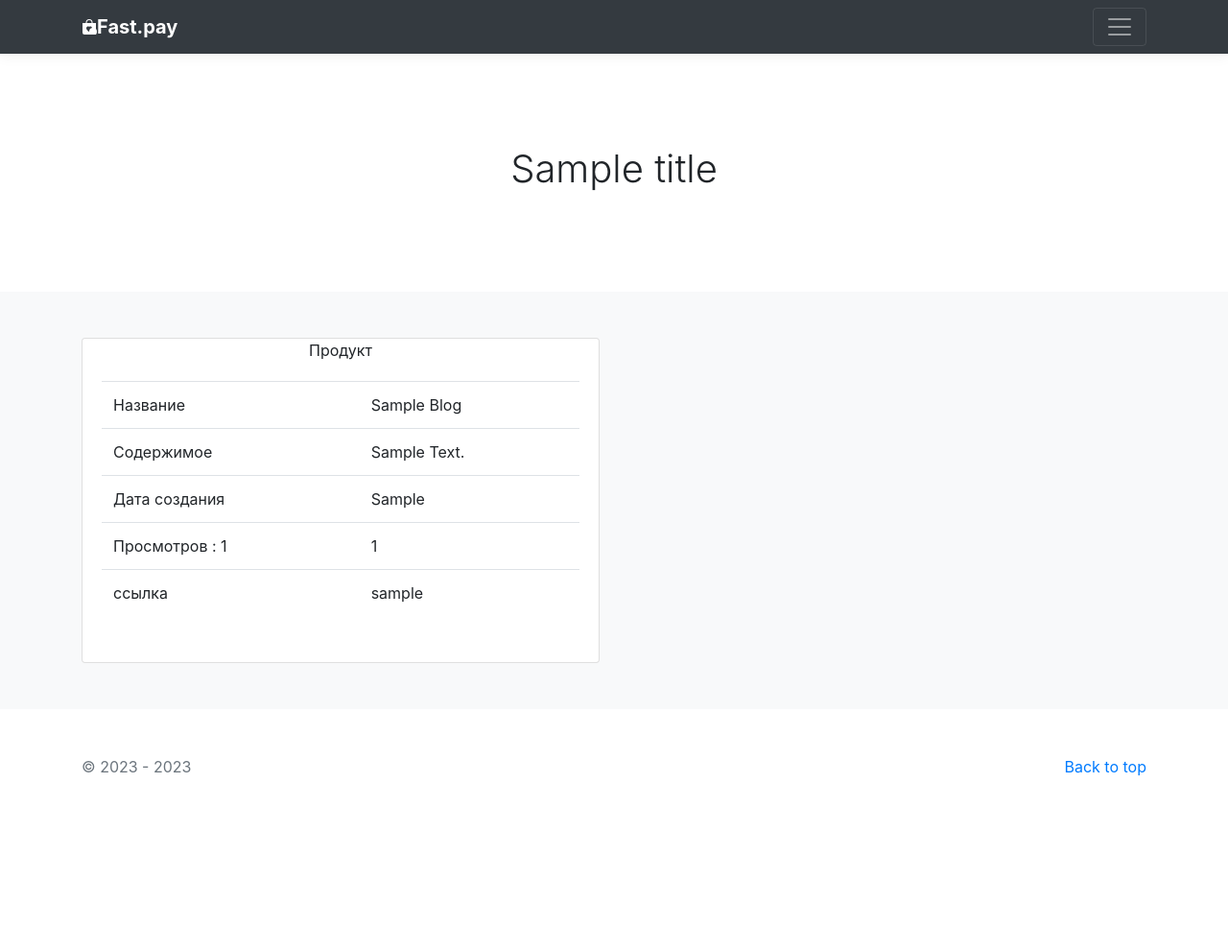
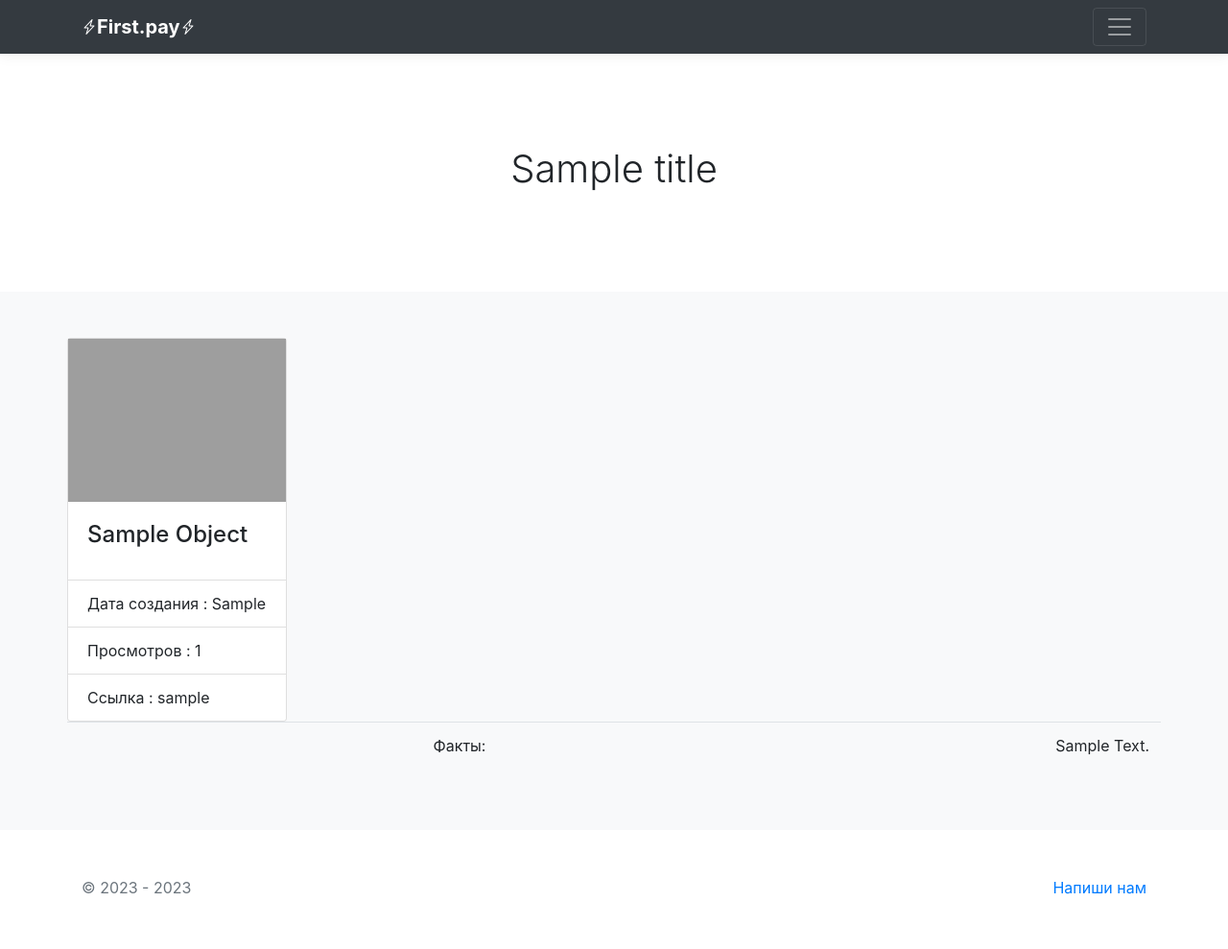
Before and after one commit to Fl1up/Django_homework_3, a Django app: template main/Blog/templates/Blog/blog_detail.html in a window 1280 px wide. Shown: the whole page at 96% size. Before the commit the page ends 809 px from the top, so only its background shows below. Run offline with Django 4.2, Linux system fonts and the light colour scheme; the template is opened without the code that fills it: most values are stand-ins (such as "Sample title", 1, 10 or a date in 2020); data that the repository does not hold is empty; some libraries are stand-ins or nearby versions; grey boxes are pictures that could not be loaded.

Commit message:
рабочий переделанный вариант

```diff
--- a/main/Blog/templates/Blog/blog_confirm_delete.html
+++ b/main/Blog/templates/Blog/blog_confirm_delete.html
@@ -7,7 +7,7 @@
                 <div class="card-body">
                     <form method="post">
                         {% csrf_token %}
-                        <p>Хотите удалить блог "{{ object.title }}"?</p>
+                        <p>Хотите удалить блог "{{ object.title|title }}"?</p>
                         <button type="submit" class="btn btn-danger">Подтвердить</button>
                         <a href='{% url 'Blog:list'%}' class="btn btn-warning">Отменить </a>
                     </form>
--- a/main/Blog/templates/Blog/blog_detail.html
+++ b/main/Blog/templates/Blog/blog_detail.html
@@ -1,35 +1,24 @@
 {% extends 'main/base.html' %}
+{% load mediapath %}
 {% block content %}
-    <div class="col-12">
-        <div class="row">
-            <div class="col-6">
+
     <div class="card">
-                    <center
-                    <h3 class="card-title">
-                        Продукт
-                    </h3>
-                <div>
+        <img src="{% mediapath object.preview %}" width="100%" height="170" alt="Иллюстрация" style="float: left;">
+
         <div class="card-body">
-                    <table class="table">
+            <h4 class="card-title">{{ object.title|title|truncatechars:100 }}</h4>
+        </div>
+
+        <ul class="list-group list-group-flush">
+            <li class="list-group-item">Дата создания : {{ blog.create_data|title }}</li>
+            <li class="list-group-item">Просмотров : {{ object.views_count }}</li>
+            <li class="list-group-item">Cсылка : {{ object.slug }}</li>
+        </ul>
+    </div>
+    <table class="table" style="text-align: right;">
         <tr>
-                            <td>Название</td>
-                            <td>{{ blog.title|title }}</td>
-                        </tr>
-                        <tr>
-                            <td>Содержимое</td>
+            <td>Факты:</td>
             <td>{{ blog.body|title }}</td>
-                        </tr>
-                        <tr>
-                            <td>Дата создания</td>
-                            <td>{{ blog.create_data|title }}</td>
-                        </tr>
-                        <tr>
-                            <td>Просмотров : {{ object.views_count }}</td>
-                            <td>{{ blog.count_views|title }}</td>
-                        </tr>
-                        <tr>
-                            <td>ссылка</td>
-                            <td>{{ object.slug }}</td>
         </tr>
     </table>
 {% endblock %}
--- a/main/Product/templates/main/base.html
+++ b/main/Product/templates/main/base.html
@@ -9,7 +9,8 @@
     <meta name="author" content="">
 
 
-    <title>{{ title }}</title>
+    <title>{{ title|title }}</title>
+
 
     <link rel="canonical" href="https://getbootstrap.com/docs/4.0/examples/album/">
 
@@ -39,10 +40,13 @@
             <a href="#" class="navbar-brand d-flex align-items-center">
                 <svg xmlns="http://www.w3.org/2000/svg" width="16" height="16" fill="currentColor"
                      class="bi bi-bag-heart-fill" viewBox="0 0 16 16">
-                    <path d="M11.5 4v-.5a3.5 3.5 0 1 0-7 0V4H1v10a2 2 0 0 0 2 2h10a2 2 0 0 0 2-2V4h-3.5ZM8 1a2.5 2.5 0 0 1 2.5 2.5V4h-5v-.5A2.5 2.5 0 0 1 8 1Zm0 6.993c1.664-1.711 5.825 1.283 0 5.132-5.825-3.85-1.664-6.843 0-5.132Z"/>x
-                <circle cx="12" cy="13" r="4"></circle>
+                    <path d="M11.251.068a.5.5 0 0 1 .227.58L9.677 6.5H13a.5.5 0 0 1 .364.843l-8 8.5a.5.5 0 0 1-.842-.49L6.323 9.5H3a.5.5 0 0 1-.364-.843l8-8.5a.5.5 0 0 1 .615-.09zM4.157 8.5H7a.5.5 0 0 1 .478.647L6.11 13.59l5.732-6.09H9a.5.5 0 0 1-.478-.647L9.89 2.41 4.157 8.5z"/>
                 </svg>
-                <strong>Fast.pay</strong>
+                <strong>First.pay</strong>
+                <svg xmlns="http://www.w3.org/2000/svg" width="16" height="16" fill="currentColor"
+                     class="bi bi-bag-heart-fill" viewBox="0 0 16 16">
+                    <path d="M11.251.068a.5.5 0 0 1 .227.58L9.677 6.5H13a.5.5 0 0 1 .364.843l-8 8.5a.5.5 0 0 1-.842-.49L6.323 9.5H3a.5.5 0 0 1-.364-.843l8-8.5a.5.5 0 0 1 .615-.09zM4.157 8.5H7a.5.5 0 0 1 .478.647L6.11 13.59l5.732-6.09H9a.5.5 0 0 1-.478-.647L9.89 2.41 4.157 8.5z"/>
+                </svg>
             </a>
             <button class="navbar-toggler" type="button" data-toggle="collapse" data-target="#navbarHeader"
                     aria-controls="navbarHeader" aria-expanded="false" aria-label="Toggle navigation">
@@ -74,9 +78,10 @@
 </main>
 
 <footer class="text-muted">
+
     <div class="container">
         <p class="float-right">
-            <a href="#">Back to top</a>
+            <a href="{% url 'main:contact' %}">Напиши нам</a>
         </p>
         <p>&copy; 2023 - {% now 'Y' %}</p>
     </div>
--- a/main/Product/templates/main/contact.html
+++ b/main/Product/templates/main/contact.html
@@ -16,7 +16,9 @@
                 <input class="form-control mb-2" name="name" placeholder="Андрей"/>
                 <input class="form-control mb-2" name="email" placeholder="Andry2007@example.com"/>
                 <textarea class="form-control mb-2" name="massage" placeholder="Хочу с вами работать"></textarea>
-            <button type="submit" class="btn btn-primary form-control">Отправить</button>
+                <button type="submit" class="btn btn-outline-primary form-control">Отправить</button>
+
+
             </form>
         </div>
 {% endblock %}
--- a/main/Product/templates/main/include/inc_main_manu.html
+++ b/main/Product/templates/main/include/inc_main_manu.html
@@ -1,8 +1,34 @@
-<div class="col-sm-4 offset-md-1 py-4">
-    <h4 class="text-white">Меню</h4>
-    <ul class="list-unstyled">
-        <li><a href="{% url 'main:list' %}" class="text-white">Продукты</a></li>
-        <li><a href="{% url 'main:contact' %}" class="text-white">Контакты</a></li>
-        <li><a href="{% url 'Blog:list' %}" class="text-white">Блог</a></li>
+<div class="d-flex flex-wrap align-items-center justify-content-center justify-content-lg-start">
+    <a href="/" class="d-flex align-items-center my-2 my-lg-0 me-lg-auto text-white text-decoration-none">
+        <svg class="bi me-2" width="40" height="32" role="img" aria-label="Bootstrap">
+            <use xlink:href="#bootstrap"></use>
+        </svg>
+    </a>
+    <ul class="nav col-12 col-lg-auto my-2 justify-content-center my-md-0 text-small">
+        <li>
+            <a href="{% url 'Blog:list' %}" class="nav-link text-white">
+                <svg class="bi d-block mx-auto mb-1" width="24" height="24">
+                    <use xlink:href="#table"></use>
+                </svg>
+                Блог
+            </a>
+        </li>
+        <li>
+            <a href="{% url 'main:list' %}" class="nav-link text-white">
+                <svg class="bi d-block mx-auto mb-1" width="24" height="24">
+                    <use xlink:href="#grid"></use>
+                </svg>
+                Продукты
+            </a>
+        </li>
+        <li>
+            <a href="{% url 'main:contact' %}" class="nav-link text-white">
+                <svg class="bi d-block mx-auto mb-1" width="24" height="24">
+                    <use xlink:href="#people-circle"></use>
+                </svg>
+                Контакты
+            </a>
+
+        </li>
     </ul>
 </div>
--- a/main/Product/templates/main/products_detail.html
+++ b/main/Product/templates/main/products_detail.html
@@ -1,5 +1,6 @@
 {% extends 'main/base.html' %}
 {% block content %}
+
     <div class="col-10">
     {% for product in product %}
         <div class="card mb-4 rounded-3 shadow-sm">
@@ -10,7 +11,9 @@
                 <h1 class="card-title pricing-card-title">{{ product.purchase_price }}<small
                         class="text-body-secondary fw-light">/руб</small></h1>
                 <ul class="list-unstyled mt-3 mb-4">
-                    Категория: {{ product.category|title }}<br>
+                    {% if product.category %}
+                        Категория: {{ product.category|title }}<br>
+                    {% endif %}
                     Дата создания: {{ product.date_of_creation|title }}<br>
                     Дата последнего изменения: {{ product.last_modified_date|title }}
                 </ul>
--- a/static/css/album.css
+++ b/static/css/album.css
@@ -37,3 +37,7 @@ footer p {
 }
 
 .box-shadow { box-shadow: 0 .25rem .75rem rgba(0, 0, 0, .05); }
+
+.border {
+  border-radius: 50%;
+}
```
Also changed, not shown: main/Blog/templates/Blog/blog_list.html (+21 -14 lines), main/Product/templates/main/products_list.html (+26 -14 lines). Lines whose indentation alone changed are shown as unchanged.
